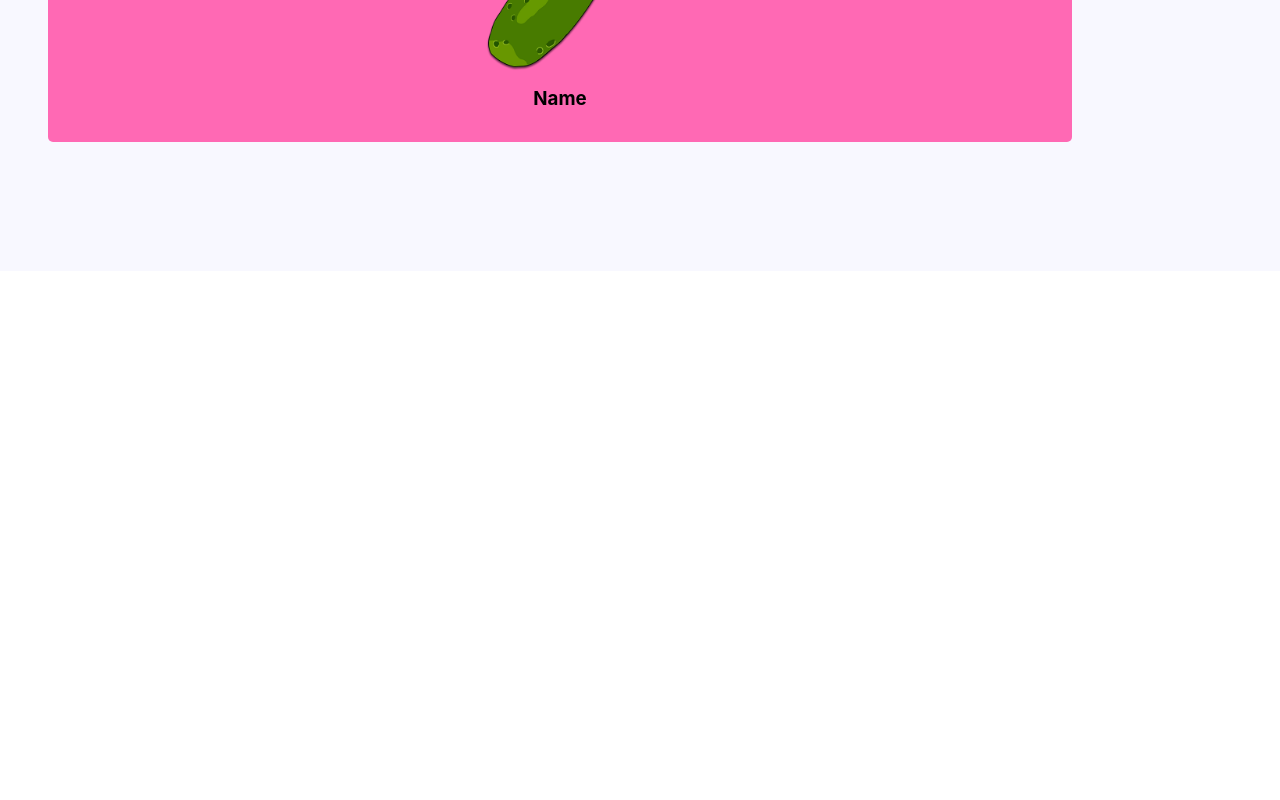
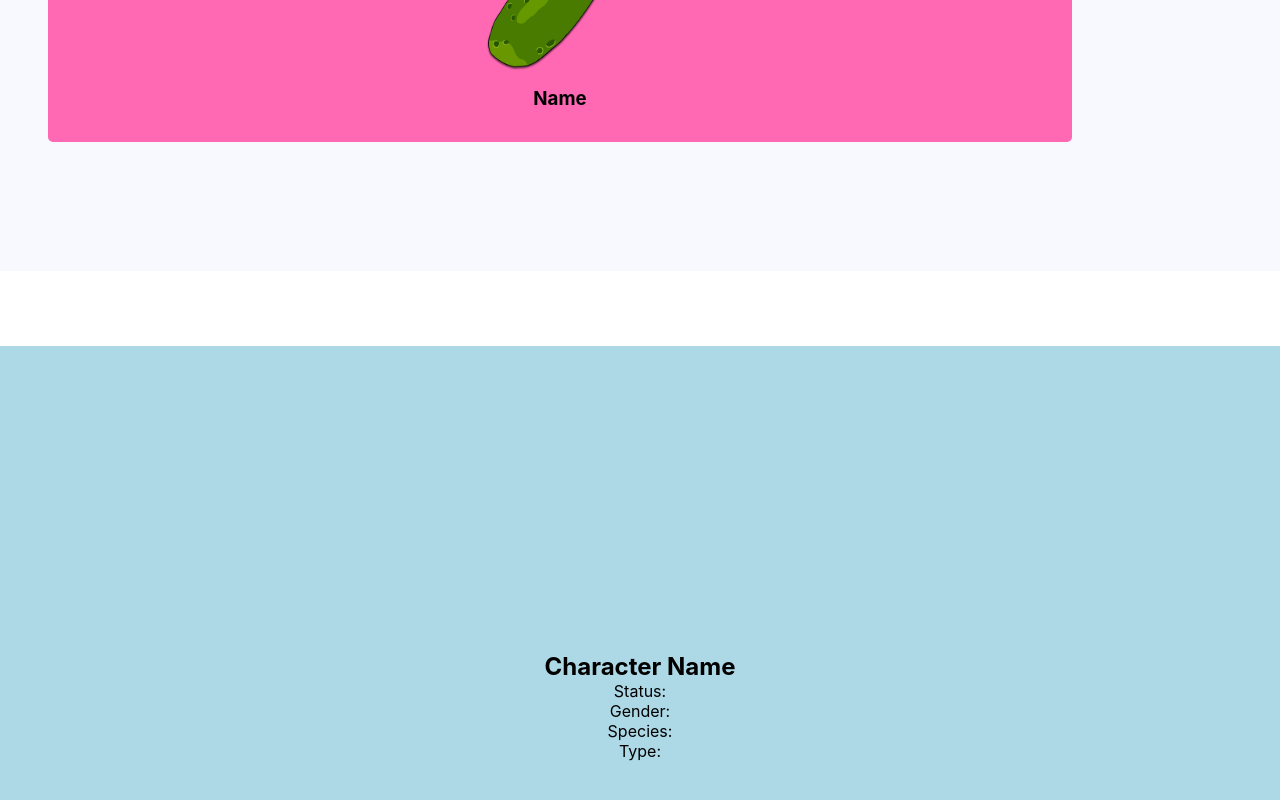
Before and after one commit to borislavkb/rnm, a React (Create React App) app: page / in a window 1280 px wide. Shown: the part 1254-2054 px from the top of the page. Before the commit the page ends 1600 px from the top, so only its background shows below. Built offline with nearby package versions, Linux system fonts and the light colour scheme.

Commit message:
Add styling and import component to App.js

```diff
--- a/src/App.js
+++ b/src/App.js
@@ -2,6 +2,7 @@ import "./App.css";
 import Home from "./components/Home";
 import Header from "./components/Header";
 import CharacterListPage from "./components/CharacterListPage";
+import SingleCharacterPage from "./components/SingleCharacterPage";
 
 function App() {
   return (
@@ -10,6 +11,7 @@ function App() {
       <main className="App__content">
         <Home />
         <CharacterListPage />
+        <SingleCharacterPage />
       </main>
     </div>
   );
--- a/src/components/SingleCharacterPage.css
+++ b/src/components/SingleCharacterPage.css
@@ -0,0 +1,9 @@
+.Single__character {
+  display: flex;
+  flex-direction: column;
+  justify-content: center;
+  align-items: center;
+
+  height: 90vh;
+  background: lightblue;
+}
```
